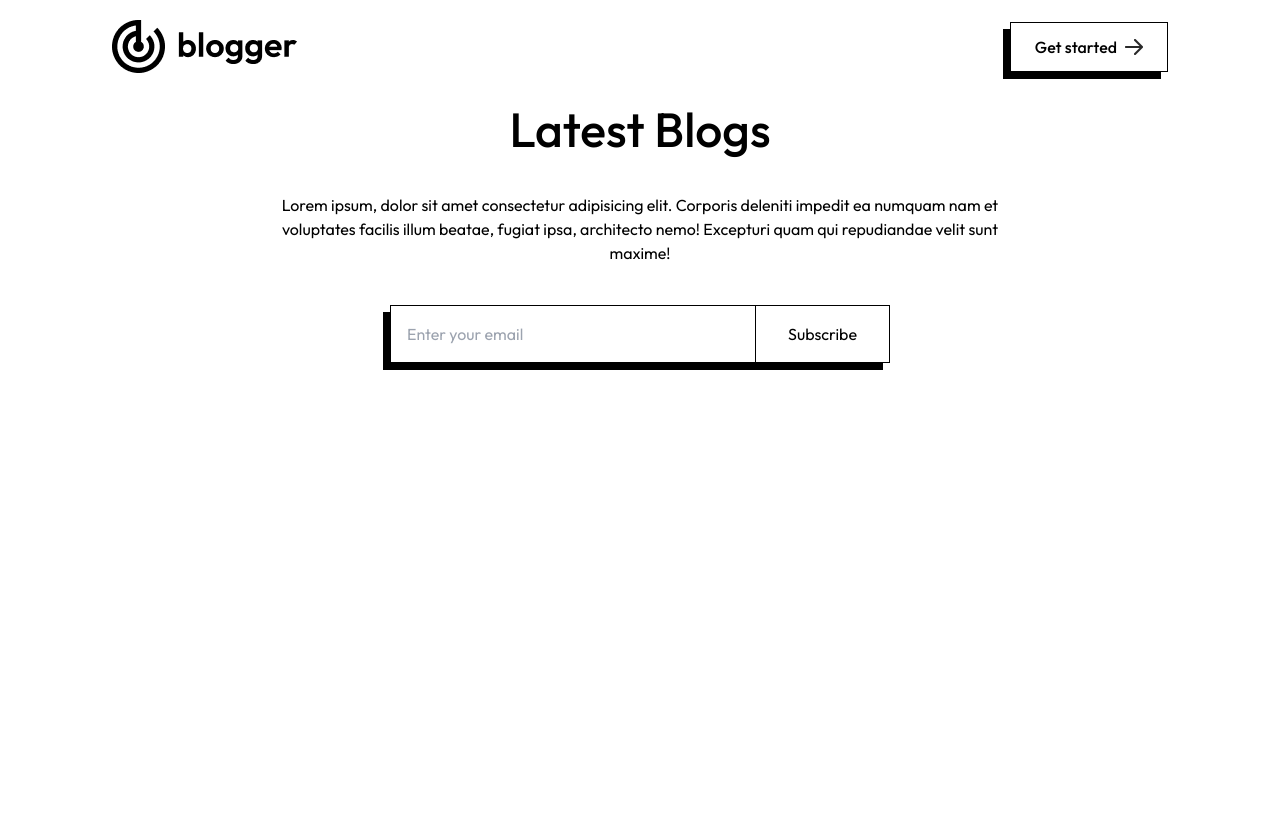
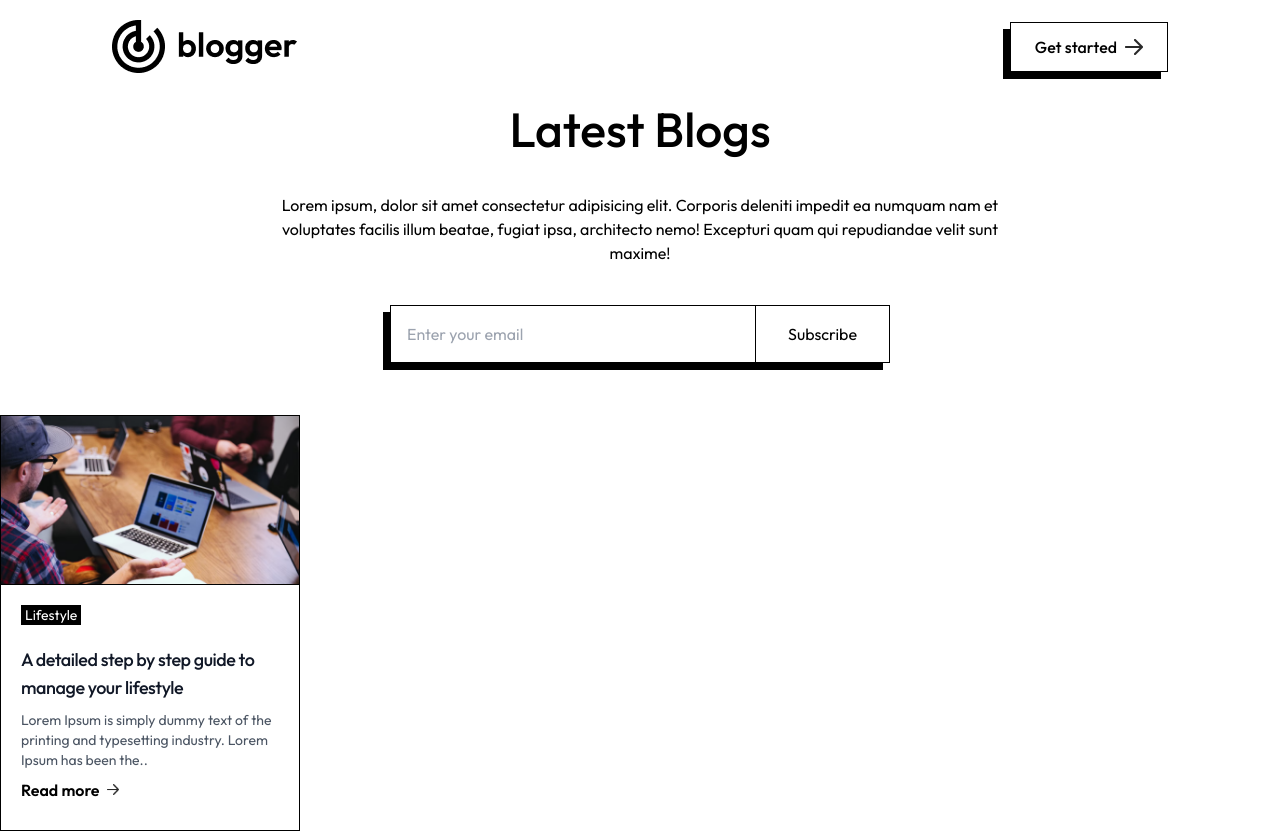
Before and after one commit to VinayJangotra/Blog_app, a Next.js app in the folder next-blog-app/: page / in a window 1280 px wide. Before the commit the page ends 800 px from the top, so only its background shows below. Built offline with nearby package versions, Linux system fonts and the light colour scheme.

Commit message:
Blog Item component
In this we create the blog item component

```diff
--- a/next-blog-app/app/page.js
+++ b/next-blog-app/app/page.js
@@ -1,8 +1,14 @@
+
+"use client"
+import BlogItem from "@/components/BlogItem";
 import Header from "@/components/Header";
 
 
 export default function Home() {
   return (
-   <Header/>
+    <>
+      <Header />
+      <BlogItem />
+    </>
   );
 }
--- a/next-blog-app/components/BlogItem.jsx
+++ b/next-blog-app/components/BlogItem.jsx
@@ -0,0 +1,31 @@
+import { assets, blog_data } from "@/Assets/assets";
+import Image from "next/image";
+
+const BlogItem = () => {
+  return (
+    <div className="max-w-[330px] sm:max-w-[300px] bg-white border border-black hover:shadow-[-7px_7px_0px_#000000]">
+      <Image
+        src={blog_data[0].image}
+        alt=""
+        width={400}
+        height={400}
+        className="border-b border-black"
+      />
+      <p className="ml-5 mt-5 px-1 inline-block bg-black text-white text-sm">
+        {blog_data[0].category}
+      </p>
+      <div className="p-5">
+        <h5 className="mb-2 text-lg font-medium tracking-tight text-gray-900">
+          {blog_data[0].title}
+        </h5>
+        <p className="text-sm text-gray-600">{blog_data[0].description}</p>
+        <div className="inline-flex items-center py-2 font-semibold text-center">
+          Read more
+          <Image src={assets.arrow} className="ml-2" alt="" width={12} />
+        </div>
+      </div>
+    </div>
+  );
+};
+
+export default BlogItem;
```
